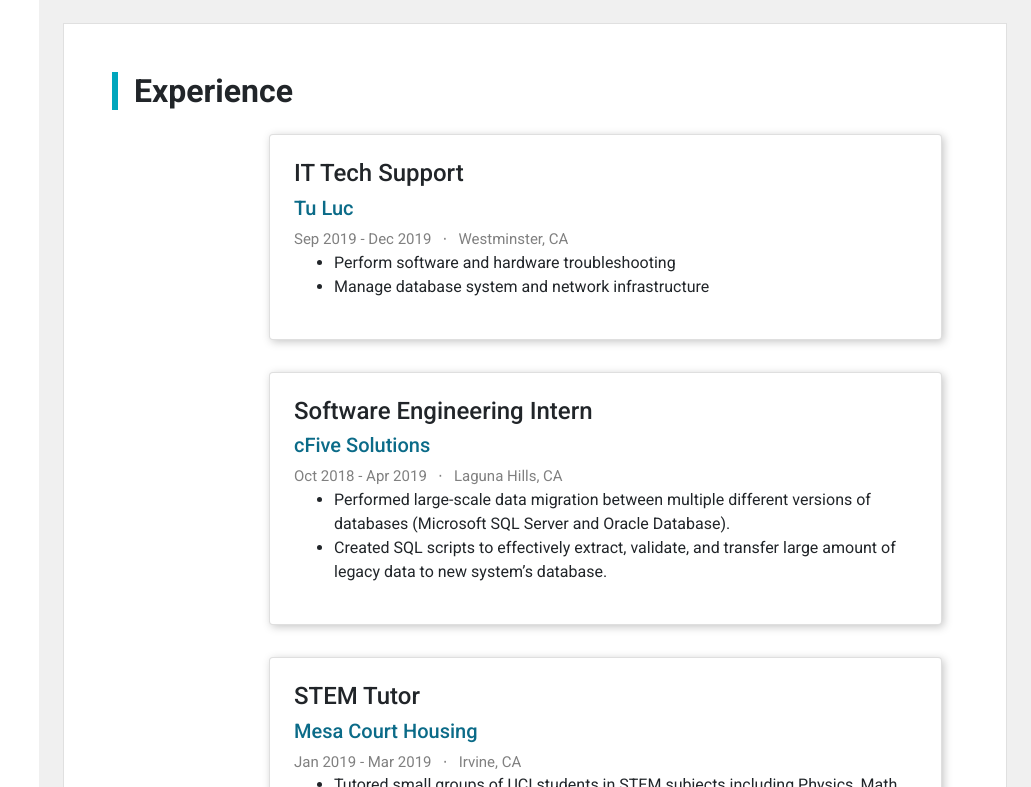
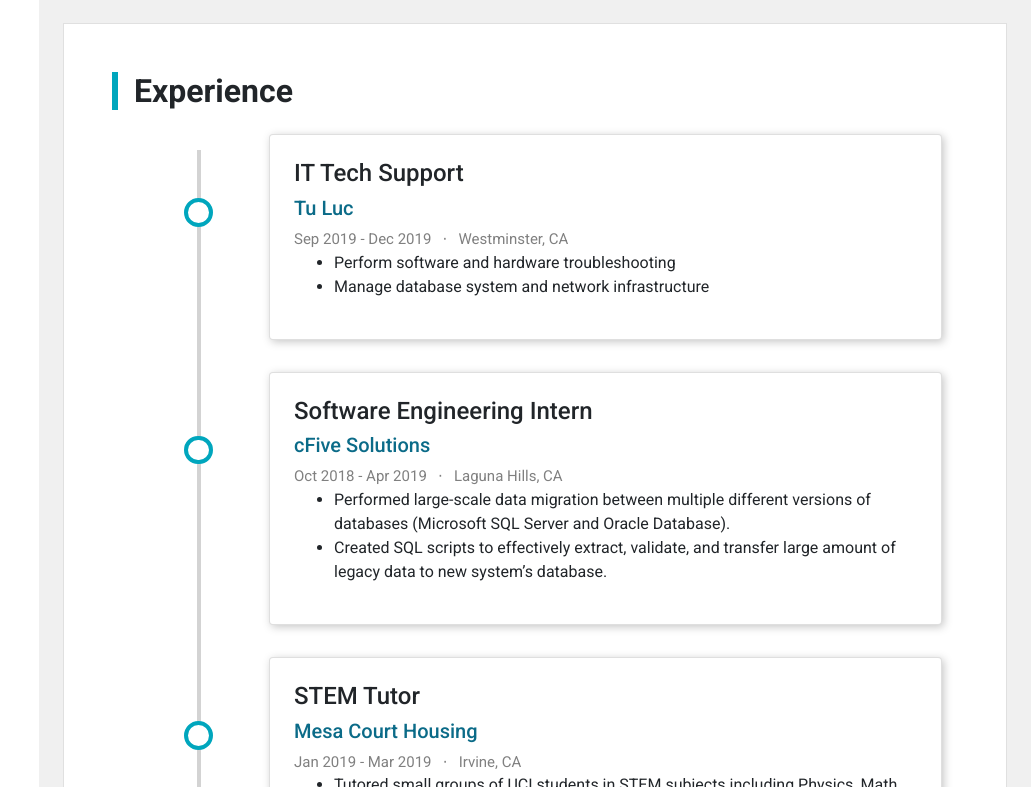
Before and after one commit to sluong-wf/sluong, a React (Create React App) app: page / in a window 1280 px wide. Shown: the part 1273-2060 px from the top of the page, without its empty margins (249-1280 px from the left). Built offline with nearby package versions, Linux system fonts and the light colour scheme.

Commit message:
Add basic vertical timeline for experience

```diff
--- a/src/components/Experience.js
+++ b/src/components/Experience.js
@@ -46,9 +46,9 @@ class Experience extends React.Component {
             <div className="experience-section content-section-container" id="my-experience">
                 <h2 className="section-title font-weight-bold">Experience</h2>
 
-                <Container className="experience-item">
+                <Container className="experience-container">
                     {items.map(item =>
-                        <Row>
+                        <Row className="experience-item">
                             <Col xs="2">
                             </Col>
                             <Col className="card">
--- a/src/index.css
+++ b/src/index.css
@@ -297,11 +297,43 @@ code {
 }
 
 /* EXPERIENCE SECTION */
-.experience-item h5 {
+.experience-container {
+  position: relative;
+}
+
+.experience-container::before {
+  content: '';
+  position: absolute;
+  width: 4px;
+  background-color: lightgray;
+  top: 0;
+  bottom: 0;
+  left: 10%;
+  margin: 2rem 0;
+}
+
+.experience-item {
+  position: relative;
+}
+
+.experience-item::before {
+  content: '';
+  position: absolute;
+  width: 1.8rem;
+  height: 1.8rem;
+  border: 4px solid var(--main-color);
+  background-color:#fff;
+  border-radius:100%;
+  top: 5rem;
+  left: calc(10% - 0.8rem);
+  z-index: 99;
+}
+
+.experience-container h5 {
   color: #0b6b88;
 }
 
-.experience-item b {
+.experience-container b {
   font-weight: normal;
   font-size: 15px;
   color: gray;
@@ -316,3 +348,7 @@ code {
 .card:hover {
   filter: drop-shadow(2px 2px 6px #a8a8a8);
 }
+
+.experience-item:hover::before{
+  background-color: var(--main-color);
+}
```
